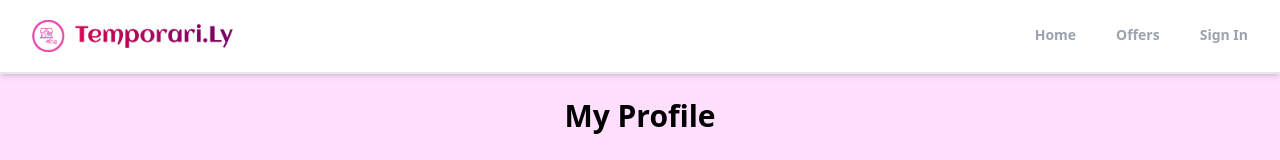
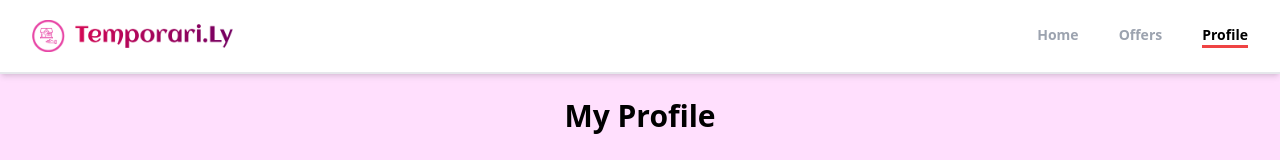
Before and after one commit to Devil-Rick/TemporariLy-App, a React (Vite) app: page /profile in a window 1280 px wide. Shown: the top 160 px of the page. Built offline with nearby package versions, Linux system fonts and the light colour scheme; no server answers; sample sign-in values are in the browser's storage.

Commit message:
Loader component added

```diff
--- a/src/components/Navbar.jsx
+++ b/src/components/Navbar.jsx
@@ -1,8 +1,23 @@
 import { NavLink, useLocation } from "react-router-dom";
 import Logo from "../assets/Images/Logo.png";
+import { useEffect, useState } from "react";
+import { getAuth, onAuthStateChanged } from "firebase/auth";
 
 export default function Navbar() {
   const location = useLocation();
+  const auth = getAuth();
+
+  const [pageState, setPageState] = useState('Sign In');
+
+  useEffect(() => {
+    onAuthStateChanged(auth, user => {
+      if(user){
+        setPageState('Profile')
+      }else{
+        setPageState('Sign In');
+      }
+    })
+  }, [auth])
 
   const pathMatch = (route) => {
     if (location.pathname === route) {
@@ -35,10 +50,10 @@ export default function Navbar() {
             </li>
             <li
               className={`cursor-pointer text-sm font-semibold border-b-[3px]  ${
-                pathMatch("/sign-in") ? "text-black border-b-red-500" : "text-gray-400 border-b-transparent"
+                (pathMatch("/sign-in") || pathMatch('/profile')) ? "text-black border-b-red-500" : "text-gray-400 border-b-transparent"
               }`}
             >
-              <NavLink to={"/sign-in"}>Sign In</NavLink>
+              <NavLink to={"/profile"}>{pageState}</NavLink>
             </li>
           </ul>
         </div>
--- a/src/components/PrivateRoute.jsx
+++ b/src/components/PrivateRoute.jsx
@@ -1,12 +1,13 @@
 import { Navigate, Outlet } from "react-router-dom";
 import { useAuthStatus } from "../hooks/useAuthStatus";
+import Spinner from "./spinner";
 
 
 export default function PrivateRoute() {
 
     const {loggedIn, loading} = useAuthStatus();
     if (loading) {
-        return <h3>Loading</h3>
+        return <Spinner />
     }
     return (
         loggedIn ?
--- /dev/null
+++ b/src/components/spinner.jsx
@@ -0,0 +1,9 @@
+import spin from '../assets/Images/spinner.svg';
+
+export default function Spinner() {
+  return (
+    <div className='bg-black bg-opacity-40 flex items-center justify-center fixed top-0 bottom-0 left-0 right-0'>
+      <img className='m-auto w-20' src={spin} alt="loading spinner" />
+    </div>
+  )
+}
```
Also changed, not shown: src/assets/Images/spinner.svg (added).
